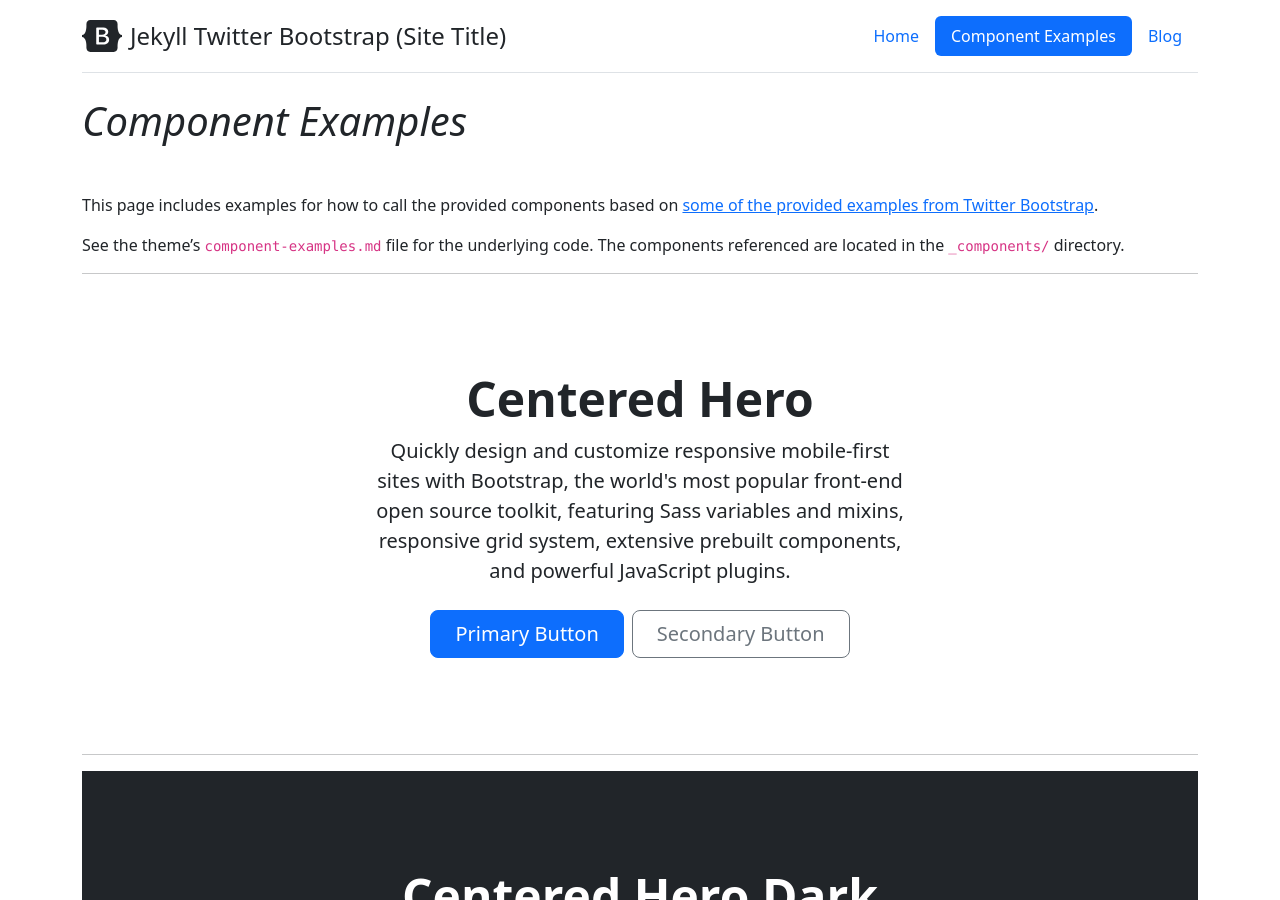
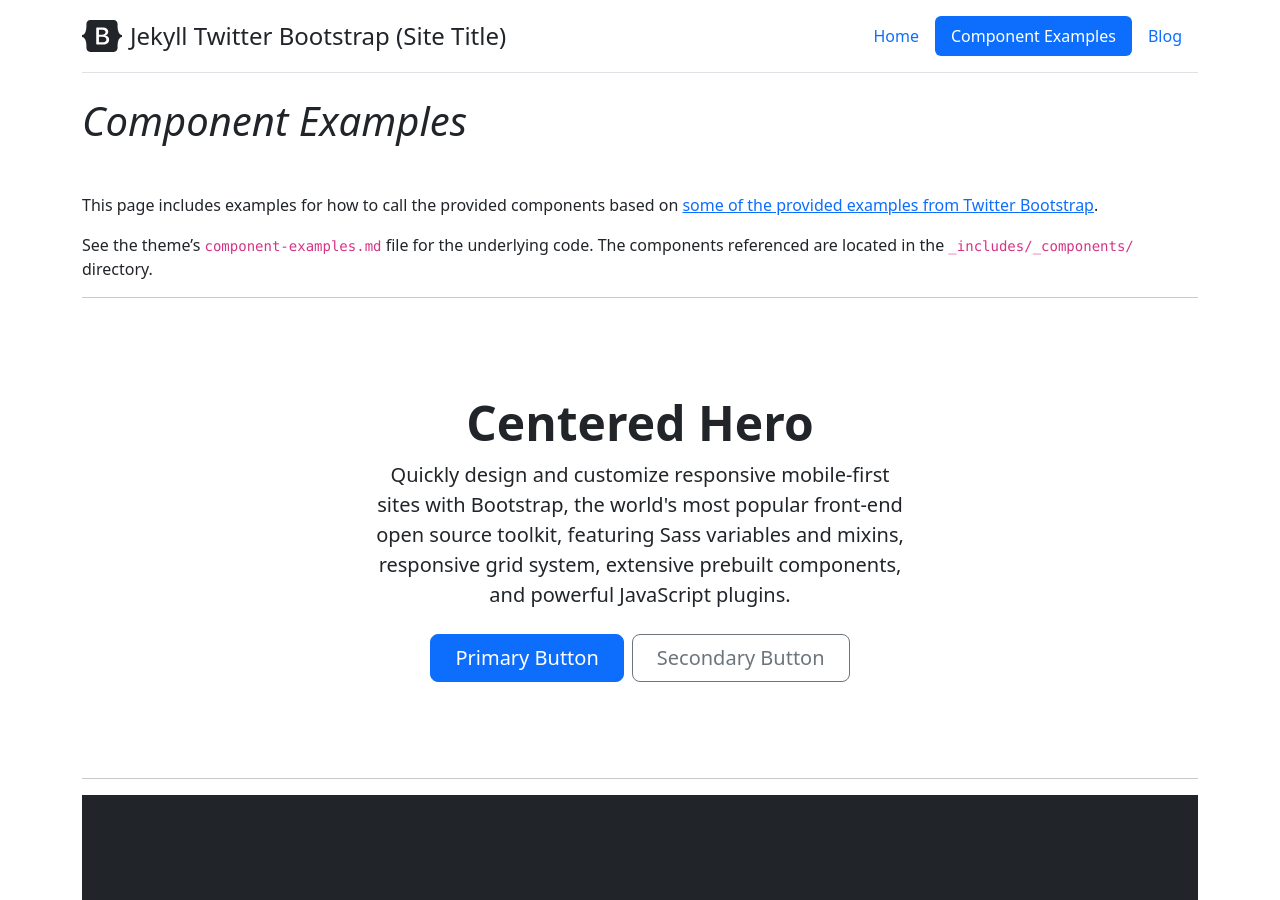
Before and after one commit to KCarlile/jekyll-twitter-bootstrap, a Jekyll site: the page built from component-examples.md, in a window 1280 px wide and 900 px high. Built offline with Jekyll 4.4.1, drawn with Linux system fonts in a browser that asks for light colours.

```diff
--- a/component-examples.md
+++ b/component-examples.md
@@ -5,7 +5,7 @@ layout: page
 
 This page includes examples for how to call the provided components based on [some of the provided examples from Twitter Bootstrap](https://getbootstrap.com/docs/5.3/examples/).
 
-See the theme's `component-examples.md` file for the underlying code. The components referenced are located in the `_components/` directory.
+See the theme's `component-examples.md` file for the underlying code. The components referenced are located in the `_includes/_components/` directory.
 
 ---
 
@@ -21,7 +21,7 @@ Quickly design and customize responsive mobile-first sites with Bootstrap, the w
 {% assign secondary_link_text = "Secondary Button" %}
 {% assign secondary_link_url = "/blog" %}
 
-{% include_relative _components/hero_centered.html
+{% include_relative _includes/_components/hero_centered.html
     title=content_title
     body=content_body
 
@@ -45,7 +45,7 @@ Quickly design and customize responsive mobile-first sites with Bootstrap, the w
 {% assign secondary_link_text = "Secondary Button" %}
 {% assign secondary_link_url = "/blog" %}
 
-{% include_relative _components/hero_centered_dark.html
+{% include_relative _includes/_components/hero_centered_dark.html
     title=content_title
     body=content_body
 
@@ -71,7 +71,7 @@ Quickly design and customize responsive mobile-first sites with Bootstrap, the w
 {% assign secondary_link_text = "Default" %}
 {% assign secondary_link_url = "/blog" %}
 
-{% include_relative _components/hero_image_right.html
+{% include_relative _includes/_components/hero_image_right.html
     title=content_title
     body=content_body
     image_path=image_path
@@ -112,7 +112,7 @@ Quickly design and customize responsive mobile-first sites with Bootstrap, the w
 {% assign col3_link_text = "Call to action 3" %}
 {% assign col3_link_url = "/" %}
 
-{% include_relative _components/columns_icons.html
+{% include_relative _includes/_components/columns_icons.html
     title=content_title
 
     col1_icon_path=col1_icon_path
@@ -162,7 +162,7 @@ Quickly design and customize responsive mobile-first sites with Bootstrap, the w
 {% assign col3_link_text = "Call to action 3" %}
 {% assign col3_link_url = "/" %}
 
-{% include_relative _components/columns_icons_hanging.html
+{% include_relative _includes/_components/columns_icons_hanging.html
     title=content_title
 
     col1_icon_path=col1_icon_path
@@ -198,7 +198,7 @@ Quickly design and customize responsive mobile-first sites with Bootstrap, the w
 {% assign col3_bgimg_path = "/assets/images/unsplash-photo-3.jpg" %}
 {% assign col3_title = "Image card title 3" %}
 
-{% include_relative _components/columns_image_cards.html
+{% include_relative _includes/_components/columns_image_cards.html
     title=content_title
     card_title_align=card_title_align
 
@@ -270,7 +270,7 @@ Quickly design and customize responsive mobile-first sites with Bootstrap, the w
 8 Paragraph of text beneath the heading to explain the heading.
 {% endcapture %}
 
-{% include_relative _components/columns_icons_grid.html
+{% include_relative _includes/_components/columns_icons_grid.html
     title=content_title
 
     item1_title=item1_title
@@ -319,7 +319,7 @@ Using a series of utilities, you can create this jumbotron, just like the one in
 {% assign secondary_link_text = "Secondary Button" %}
 {% assign secondary_link_url = "/blog" %}
 
-{% include_relative _components/jumbotron_full.html
+{% include_relative _includes/_components/jumbotron_full.html
     title=content_title
     body=content_body
 
@@ -348,7 +348,7 @@ This shows how one of the side-by-side half-jumbotron panels can be styled light
 {% assign right_link_text = "Example Button" %}
 {% assign right_link_url = "/" %}
 
-{% include_relative _components/jumbotron_split.html
+{% include_relative _includes/_components/jumbotron_split.html
     left_title=left_title
     left_body=left_body
     left_style_dark=left_style_dark
@@ -393,7 +393,7 @@ Some representative placeholder content for the third slide of this carousel.
 {% assign slide3_link_url = "/" %}
 {% assign slide3_image_path = "/assets/svg/placeholder-full-gray.svg" %}
 
-{% include_relative _components/carousel.html
+{% include_relative _includes/_components/carousel.html
     carousel_id=carousel_id
 
     slide1_alignment=slide1_alignment
@@ -428,7 +428,7 @@ Some great placeholder content for the first featurette here. Imagine some excit
 {% assign image_path = "/assets/svg/placeholder-500-500.svg" %}
 {% assign image_text = "500x500 placeholder" %}
 
-{% include_relative _components/featurette_left.html
+{% include_relative _includes/_components/featurette_left.html
     title=content_title
     tagline=content_tagline
     body=content_body
@@ -450,7 +450,7 @@ Some great placeholder content for the first featurette here. Imagine some excit
 {% assign image_path = "/assets/svg/placeholder-500-500.svg" %}
 {% assign image_text = "500x500 placeholder" %}
 
-{% include_relative _components/featurette_right.html
+{% include_relative _includes/_components/featurette_right.html
     title=content_title
     tagline=content_tagline
     body=content_body
```
Also changed, not shown: _layouts/home.html (added, +7 -0 lines), index.md (+3 -2 lines), README.md, _includes/_components/carousel.html (renamed from _components/carousel.html), _includes/_components/columns_icons.html (renamed from _components/columns_icons.html), _includes/_components/columns_icons_grid.html (renamed from _components/columns_icons_grid.html), _includes/_components/columns_icons_hanging.html (renamed from _components/columns_icons_hanging.html), _includes/_components/columns_image_cards.html (renamed from _components/columns_image_cards.html), _includes/_components/featurette_left.html (renamed from _components/featurette_left.html), _includes/_components/featurette_right.html (renamed from _components/featurette_right.html), _includes/_components/hero_centered.html (renamed from _components/hero_centered.html), _includes/_components/hero_centered_dark.html (renamed from _components/hero_centered_dark.html), _includes/_components/hero_image_right.html (renamed from _components/hero_image_right.html), _includes/_components/jumbotron_full.html (renamed from _components/jumbotron_full.html), 1 more files.
